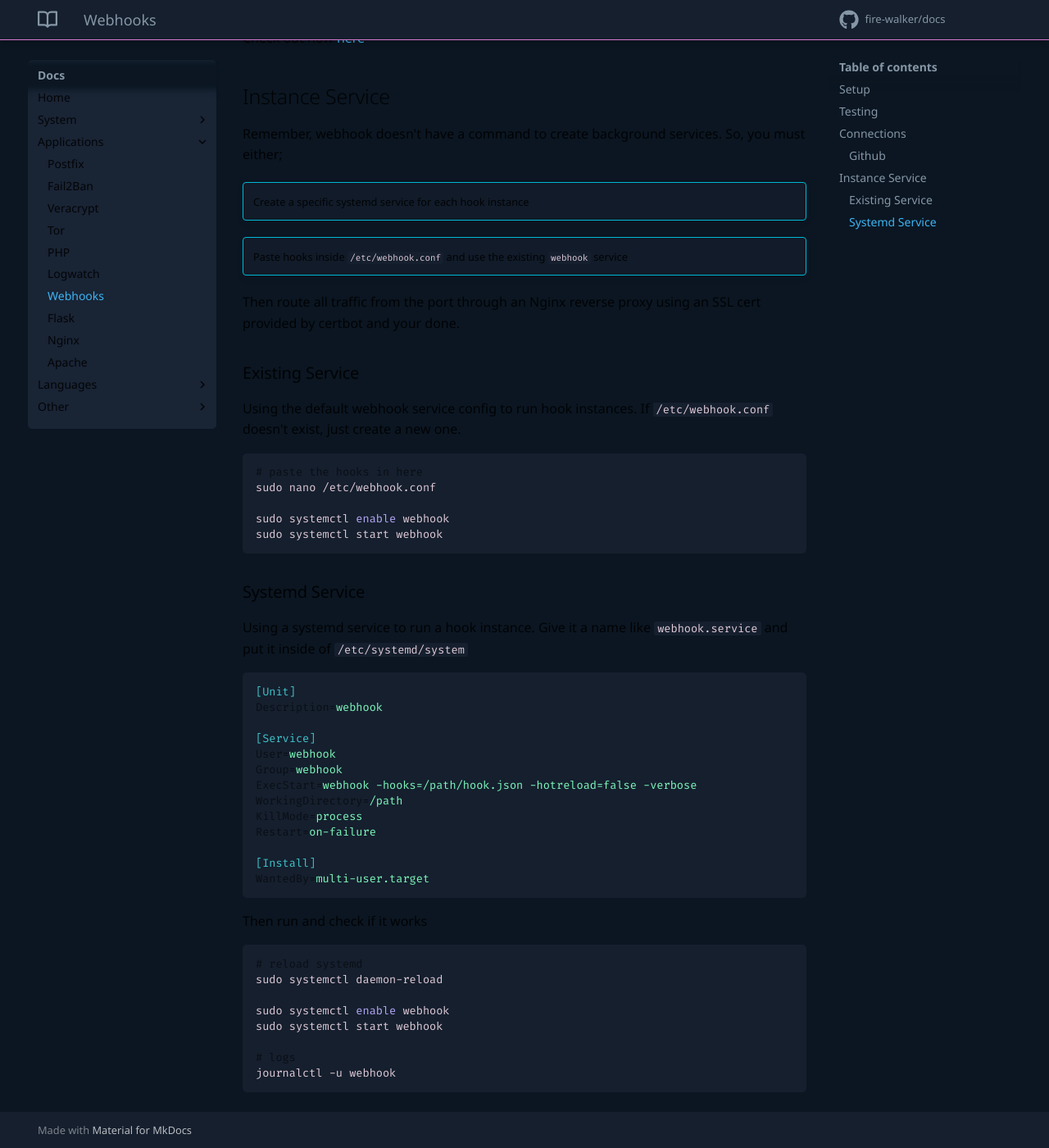
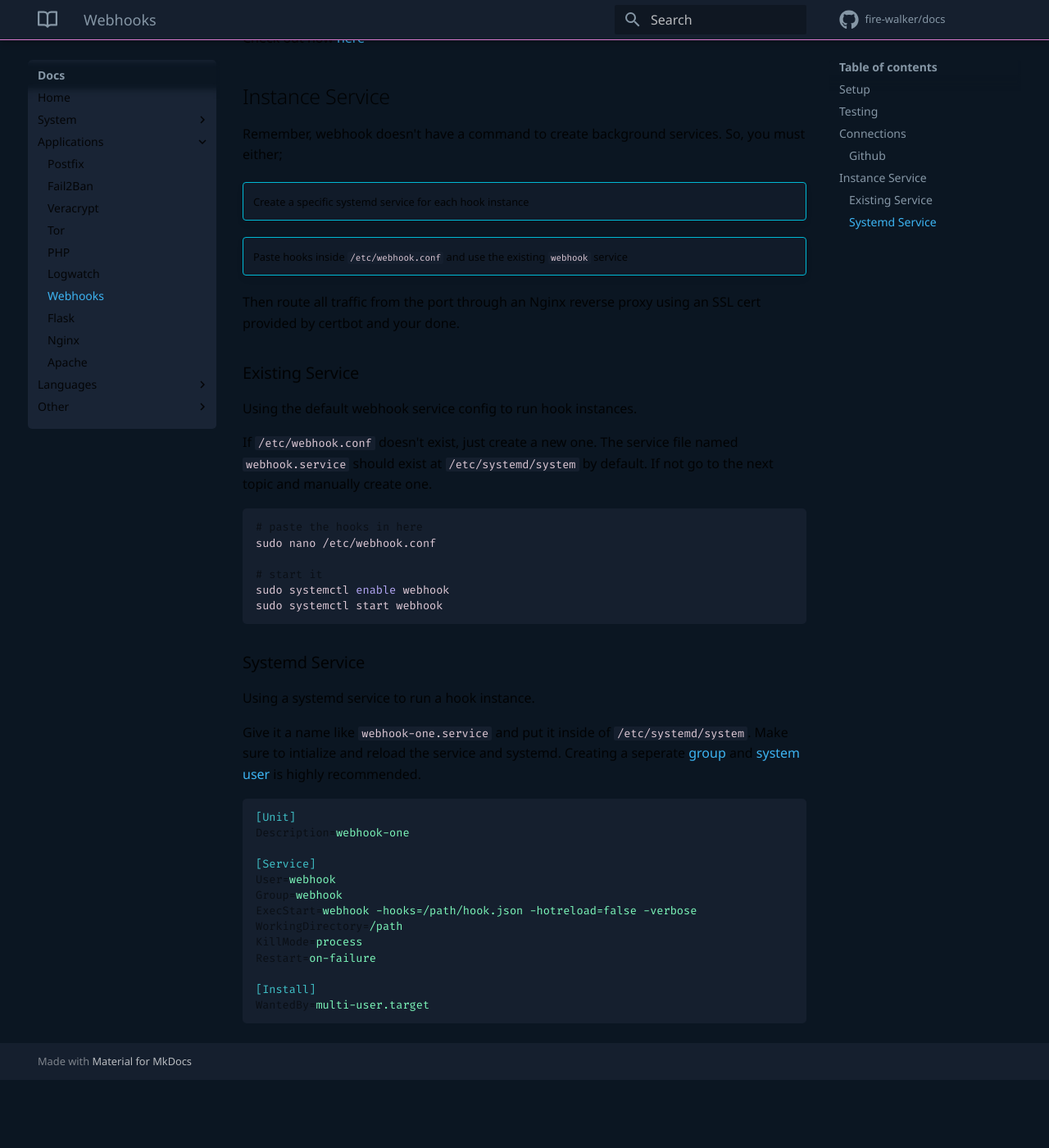
Before and after one commit to fire-walker/docs, an MkDocs documentation site: the page built from docs/pages/webhooks.md, in a window 1280 px wide and 1400 px high, scrolled down 865 px. Shown: the whole window at 82% size. Built offline with MkDocs 1.6.1 and Material for MkDocs 9.7.7, drawn with Linux system fonts in a browser that asks for light colours; comment, search, counter and statistics services are not loaded; after the commit the page ends 2182 px from its top, so only the background shows below that.

Commit message:
systemd / ATv2

````diff
--- a/docs/pages/webhooks.md
+++ b/docs/pages/webhooks.md
@@ -45,23 +45,28 @@
 
 ### Existing Service
 
-Using the default webhook service config to run hook instances. If `/etc/webhook.conf` doesn't exist, just create a new one.
+Using the default webhook service config to run hook instances.
+
+If `/etc/webhook.conf` doesn't exist, just create a new one. The service file named `webhook.service` should exist at `/etc/systemd/system` by default. If not go to the next topic and manually create one.
 
 ``` bash
 # paste the hooks in here
 sudo nano /etc/webhook.conf
 
+# start it
 sudo systemctl enable webhook
 sudo systemctl start webhook
 ```
 
 ### Systemd Service
 
-Using a systemd service to run a hook instance. Give it a name like `webhook.service` and put it inside of `/etc/systemd/system`
+Using a systemd service to run a hook instance.
+
+Give it a name like `webhook-one.service` and put it inside of `/etc/systemd/system`. Make sure to intialize and reload the service and systemd. Creating a seperate [group](../general/#groups) and [system user](../general/#system-user) is highly recommended.
 
 ``` ini
 [Unit]
-Description=webhook
+Description=webhook-one
 
 [Service]
 User=webhook
@@ -74,16 +79,3 @@
 [Install]
 WantedBy=multi-user.target
 ```
-
-Then run and check if it works
-
-``` bash
-# reload systemd
-sudo systemctl daemon-reload
-
-sudo systemctl enable webhook
-sudo systemctl start webhook
-
-# logs
-journalctl -u webhook
-```
--- a/mkdocs.yml
+++ b/mkdocs.yml
@@ -32,6 +32,7 @@
 
 
 plugins:
+    - search
     - git-revision-date-localized:
         type: timeago
 
@@ -45,6 +46,7 @@
     - Home: index.md
     - System:
         - General:      pages/general.md
+        - Systemd:      pages/systemd.md
         - Storage:      pages/storage.md
         - UFW:          pages/ufw.md
         - Databases:    pages/database.md
````
Also changed, not shown: docs/index.md (+22 -3 lines), docs/pages/flask.md (+4 -14 lines), docs/pages/systemd.md (added, +42 -0 lines).
